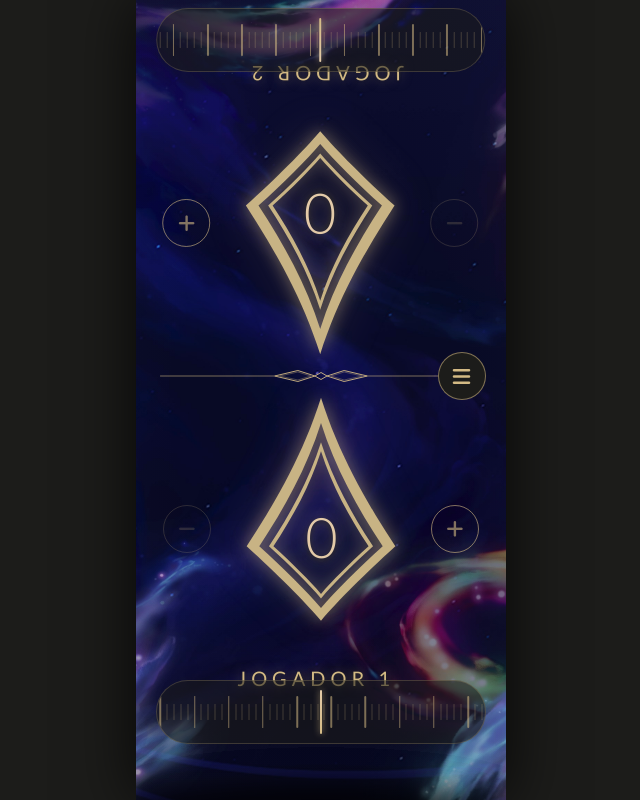
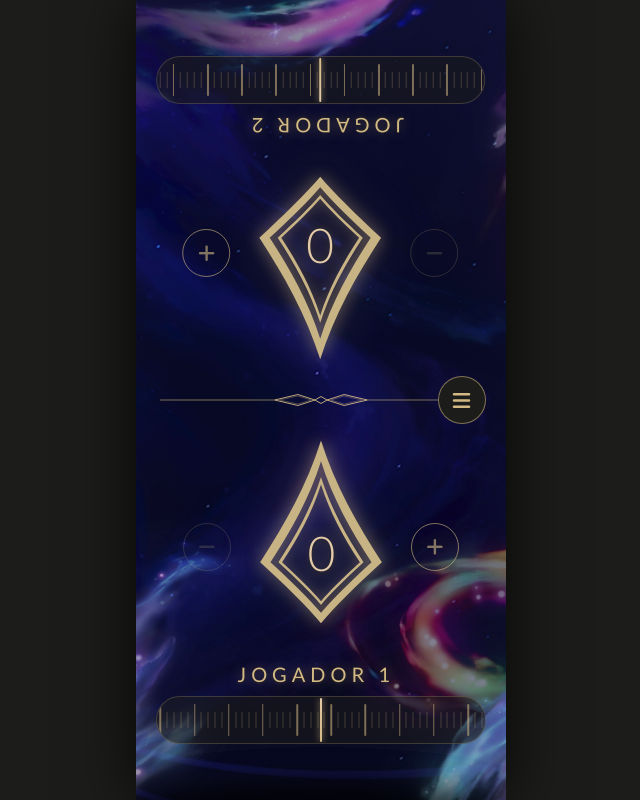
Before and after one commit to vomoura/lore-counter, a website: page index.html in a window 1280 px wide. Shown: the whole page, without its empty margins (319-959 px from the left). Drawn offline with Linux system fonts and the light colour scheme.

Commit message:
fix: compress layout in browser mode to avoid navbar overlap

```diff
--- a/style.css
+++ b/style.css
@@ -846,6 +846,27 @@ html, body {
   .half--p1 {
     padding-bottom: 48px;
   }
+  .half--p2 {
+    padding-bottom: 48px;
+  }
+  /* Compress elements slightly in browser to fit */
+  .symbol-wrap {
+    width: min(180px, 24vh) !important;
+    height: min(234px, 31vh) !important;
+  }
+  .lore-count {
+    margin-top: min(36px, 4.5vh) !important;
+    font-size: min(48px, 6vh) !important;
+  }
+  .btn-circle {
+    margin-top: min(24px, 3vh) !important;
+  }
+  .dial-track {
+    height: min(48px, 6vh) !important;
+  }
+  .player-label-row {
+    margin-bottom: 4px !important;
+  }
 }
 
 /* PWA fullscreen/standalone: usa o safe-area-inset nativo */
```
